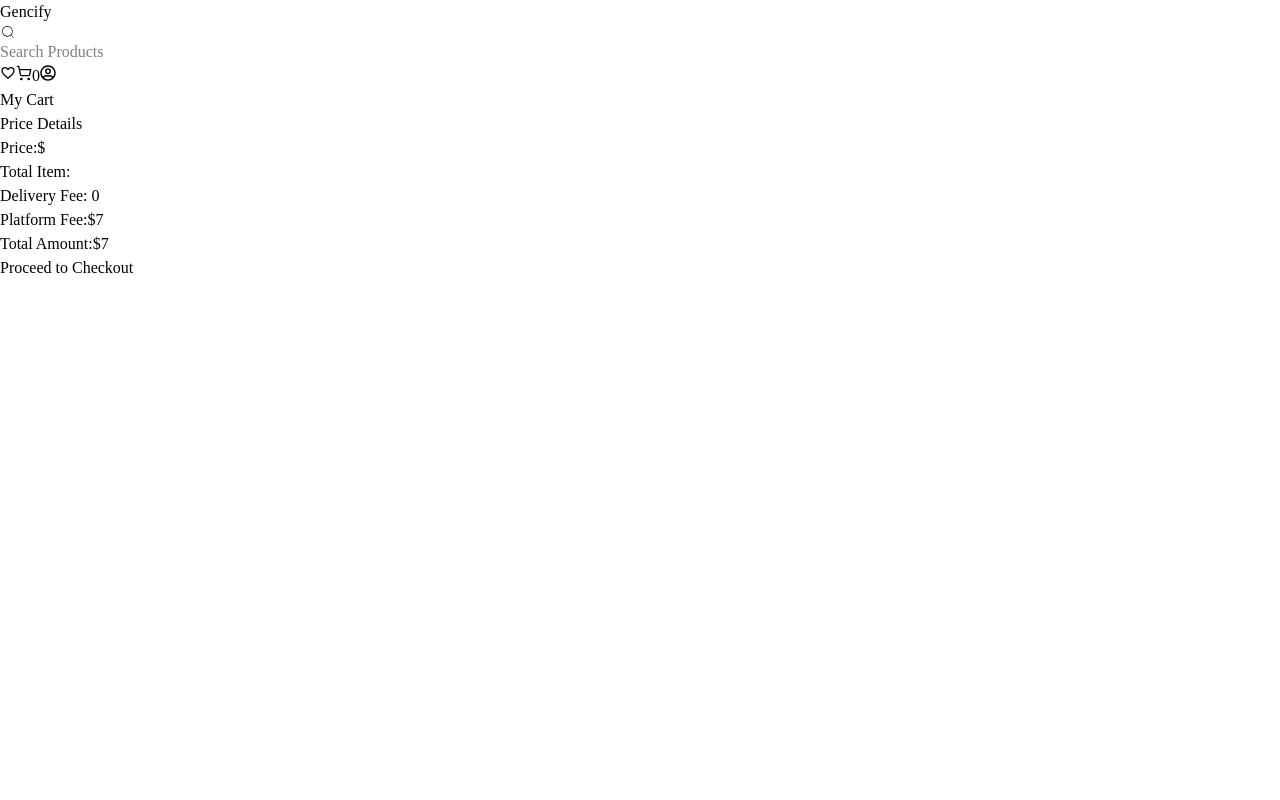
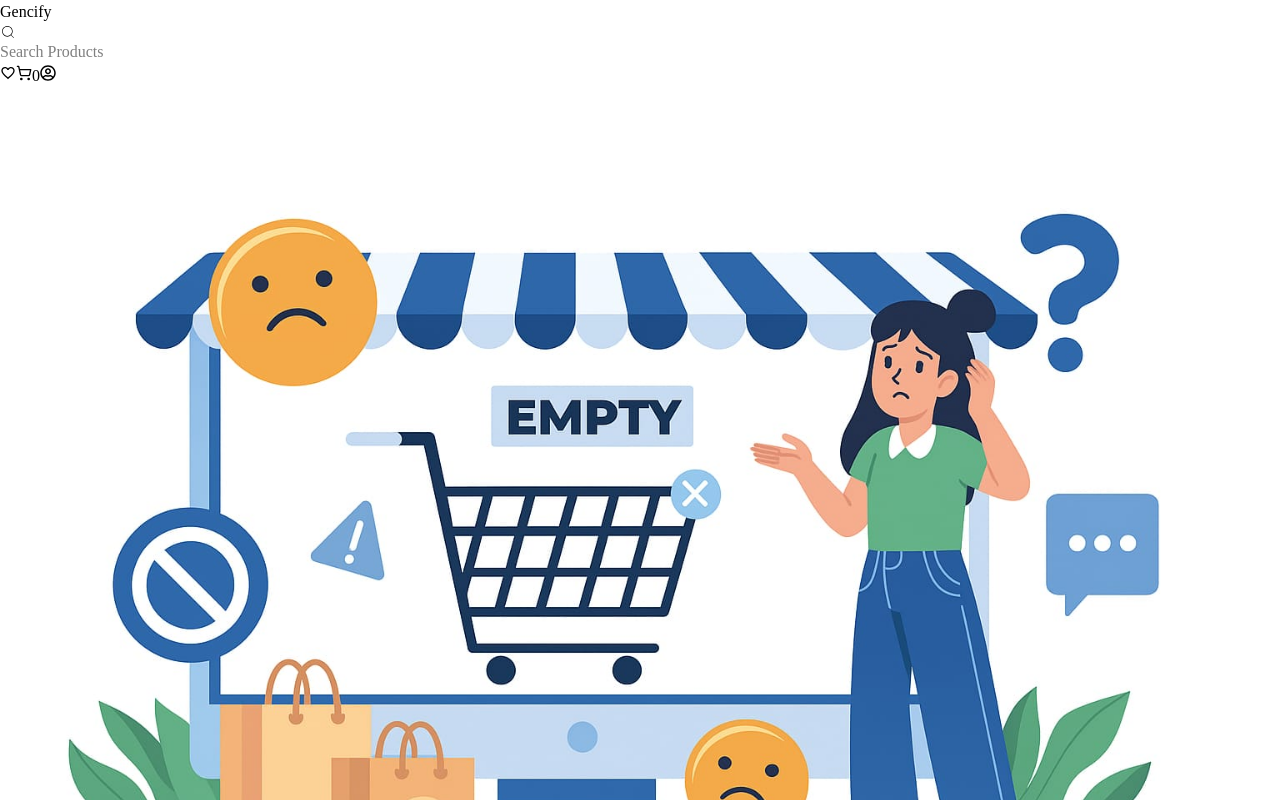
Before and after one commit to rahulpattusamy/Gencify, a React (Vite) app in the folder gencify/: page /cart in a window 1280 px wide. Shown: the top 800 px of the page. Built offline with nearby package versions, Linux system fonts and the light colour scheme.

Commit message:
added image in empty cart page

```diff
--- a/gencify/src/components/Emptycart.tsx
+++ b/gencify/src/components/Emptycart.tsx
@@ -1,9 +1,15 @@
 import { Link } from "react-router-dom";
+import emptycartimg from "../assets/empty cart img.jpg"
 
 const Emptycart = () => {
   return (
-    <div>
-      <div className="text-center mt-32">
+    <div className=" flex flex-col items-center">
+
+      <div>
+        <img className="h-50" src={emptycartimg} alt="" />
+      </div>
+
+      <div className="text-center mt-3">
         <h1 className="text-black text-2xl">Hey, it feels so light!</h1>
         <p className="text-gray-400 font-sans mt-1">
           There is nothing in your cart. Let's add some items
--- a/gencify/src/components/PriceDetails.tsx
+++ b/gencify/src/components/PriceDetails.tsx
@@ -1,14 +1,13 @@
 import type { Products } from "../hooks/useProducts";
 import useProductstore from "../store";
-import Emptycart from "./Emptycart";
 
 const PriceDetails = () => {
   const cart = useProductstore((s) => s.productQuery.cart);
   const totalPrice = (cart?: Products[]) =>
     cart?.reduce((acc, result) => acc + parseInt(result.price), 0);
   const total = totalPrice(cart);
-  const platformfee = 7;
-  if(cart?.length === 0) return<Emptycart/>
+  const platformfee = Math.floor (Math.random()*20)+1
+  if(cart)
   return (
     <div className="priceCard ">
       <p className=" text-lg  text-black border-b-1 text-center">
--- a/gencify/src/pages/CartDetailPage.tsx
+++ b/gencify/src/pages/CartDetailPage.tsx
@@ -9,8 +9,8 @@ const CartDetailPage = () => {
   const cart = useProductstore((s) => s.productQuery.cart);
   const removeFromCart = useProductstore((s) => s.removeFromcart);
 
-  if (cart?.length === 0) return <Emptycart />;
-
+  if (!cart) return <Emptycart />;
+  if(cart.length == 0) return<Emptycart/>
   return (
     <>
     <p className="text-center text-xl mt-5">My Cart</p>
```
Also changed, not shown: gencify/src/assets/empty cart img.jpg (added).
